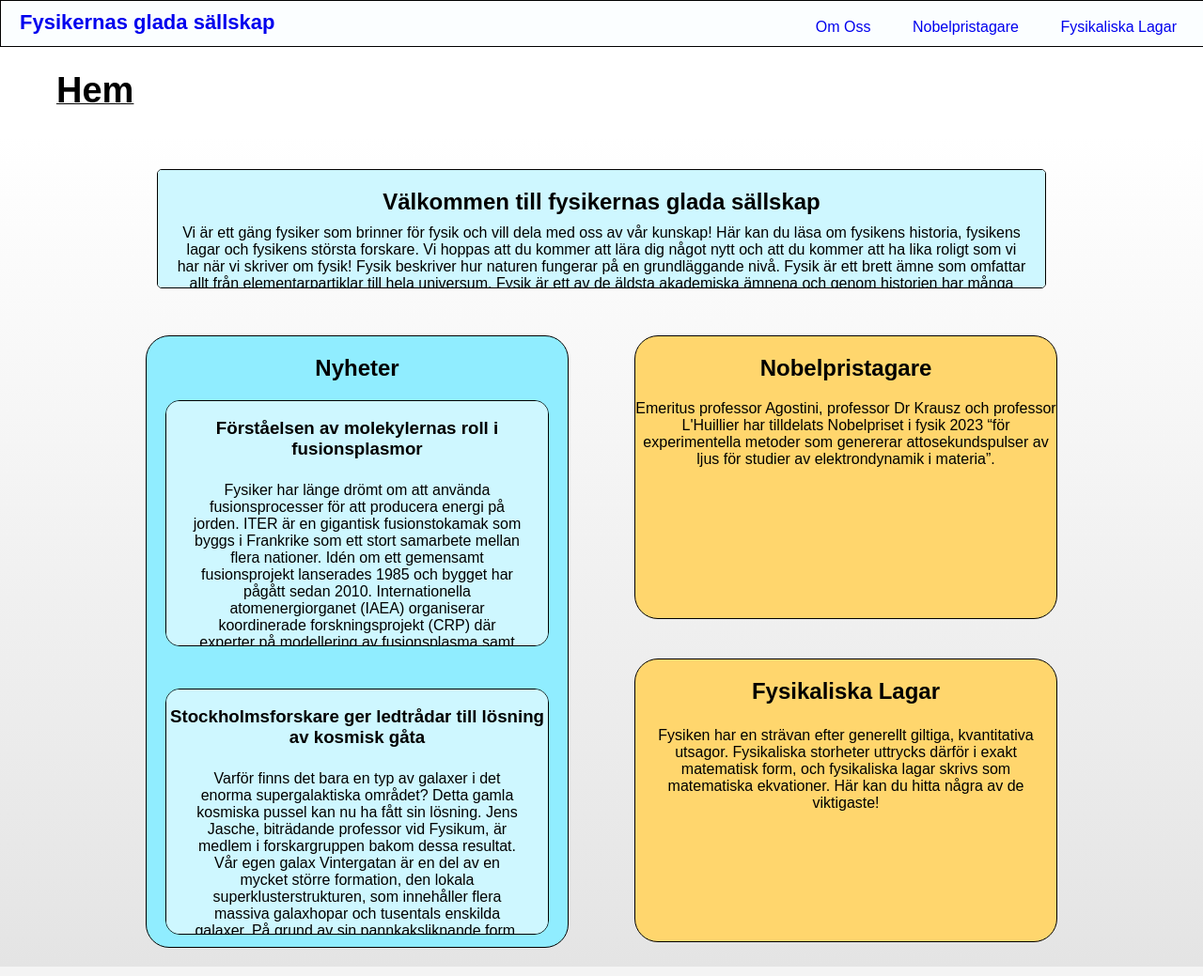
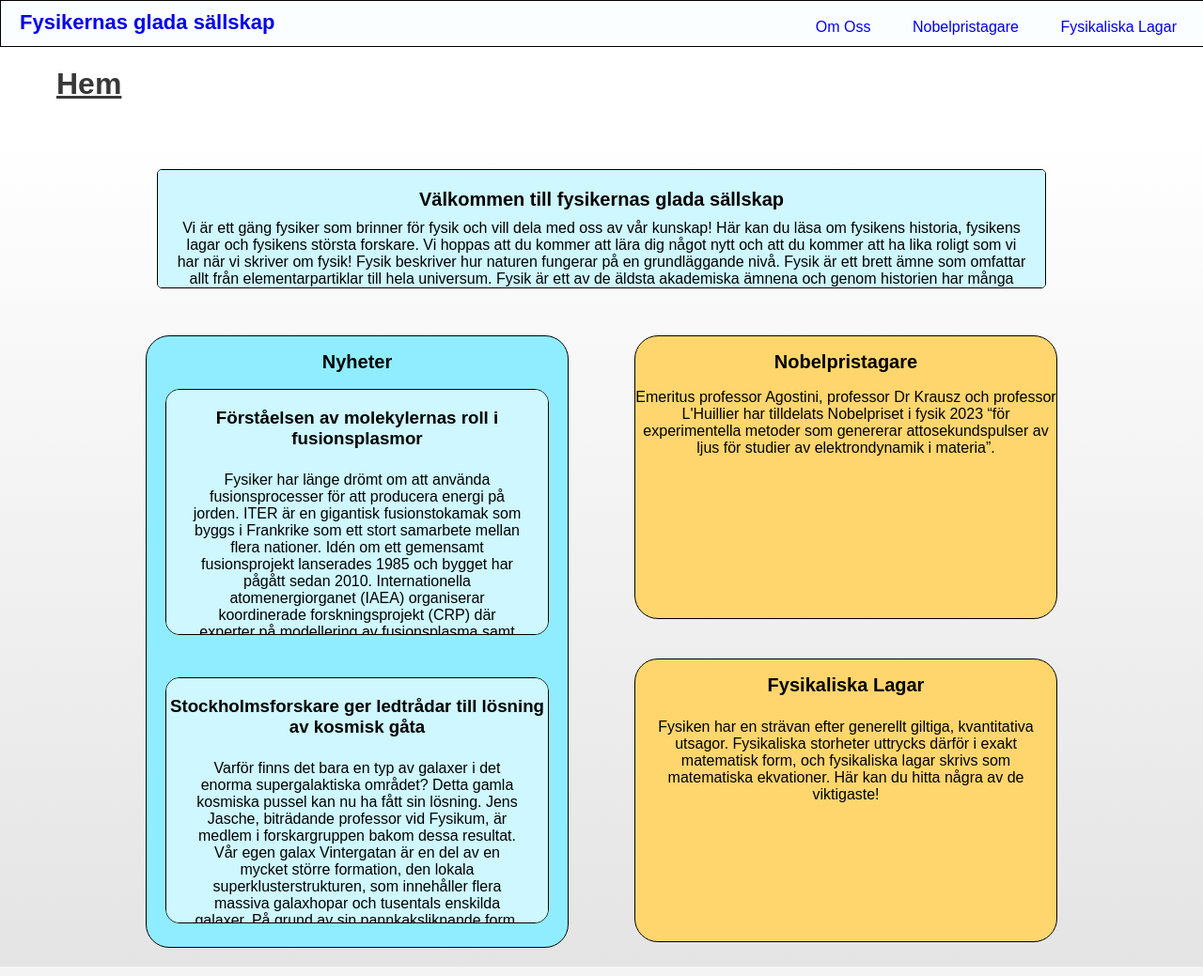
Before and after one commit to TaskManager06/fysikernasGladaS-llskapWebsida, a plain HTML site: page index.html in a window 1280 px wide. Shown: the top 1039 px of the page at 94% size. Drawn offline with Linux system fonts and the light colour scheme.

Commit message:
måttet "em" + färgval av hemsidehälsare

```diff
--- a/css/styles.css
+++ b/css/styles.css
@@ -22,11 +22,12 @@ body::-webkit-scrollbar {
 
 /*Titeln för varje sida*/
 header h1 {
-	font-size: 38px;
+	font-size: 2em;
 	text-align: left;
 	margin-left: 60px;
 	width: auto;
-	text-decoration: solid underline black 1px;
+	color: rgb(56, 56, 56);
+	text-decoration: underline;
 }
 
 /* hide scrollbar but allow scrolling */
@@ -93,6 +94,9 @@ main {
 		"intro intro"
 		"nyheter nobel"
 		"nyheter fysik";
+}
+.index h2 {
+	font-size: 1.25em; /* 1 + 1/4 storlek på texten. */
 }
 .intro {
 	grid-area: intro;
```
